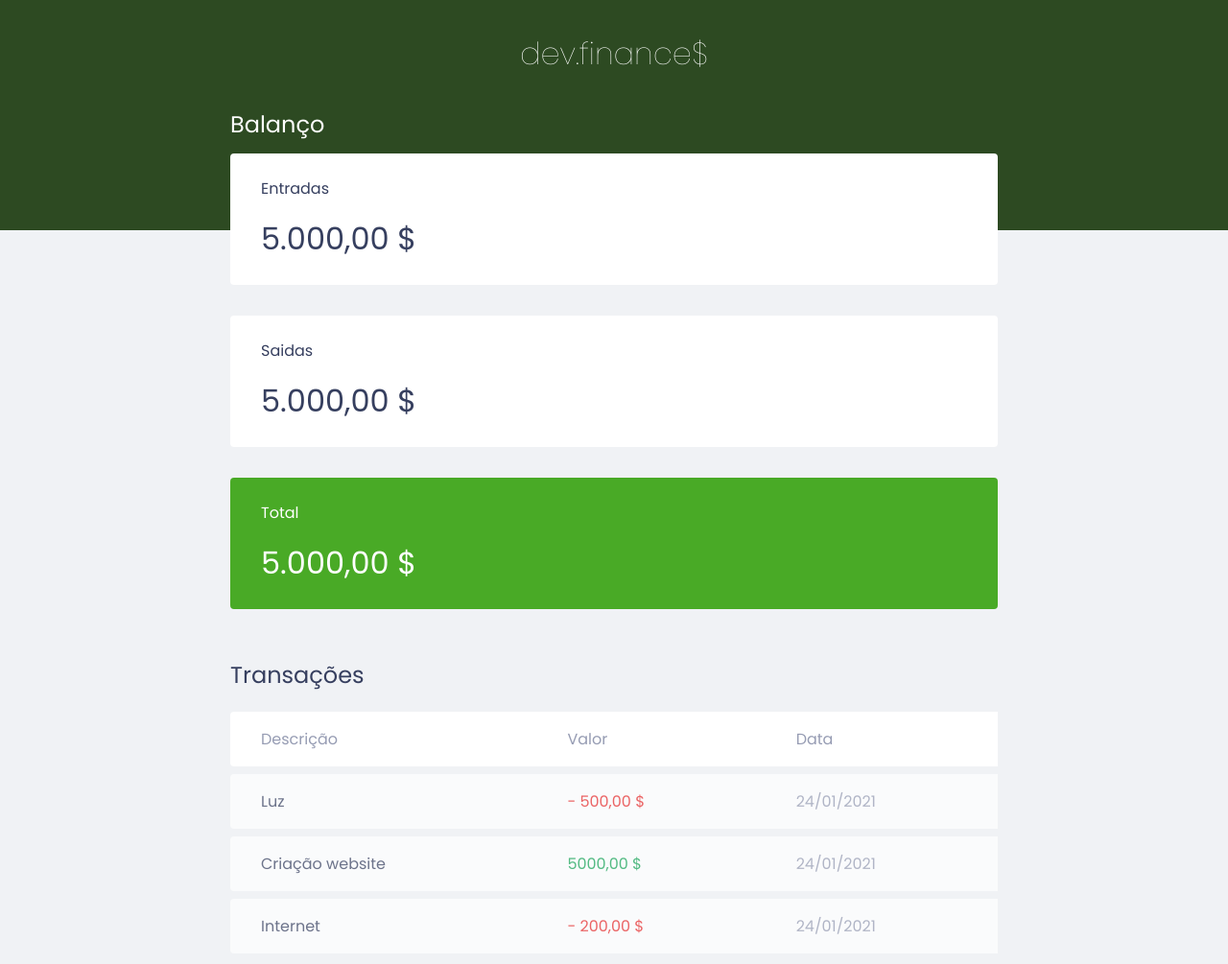
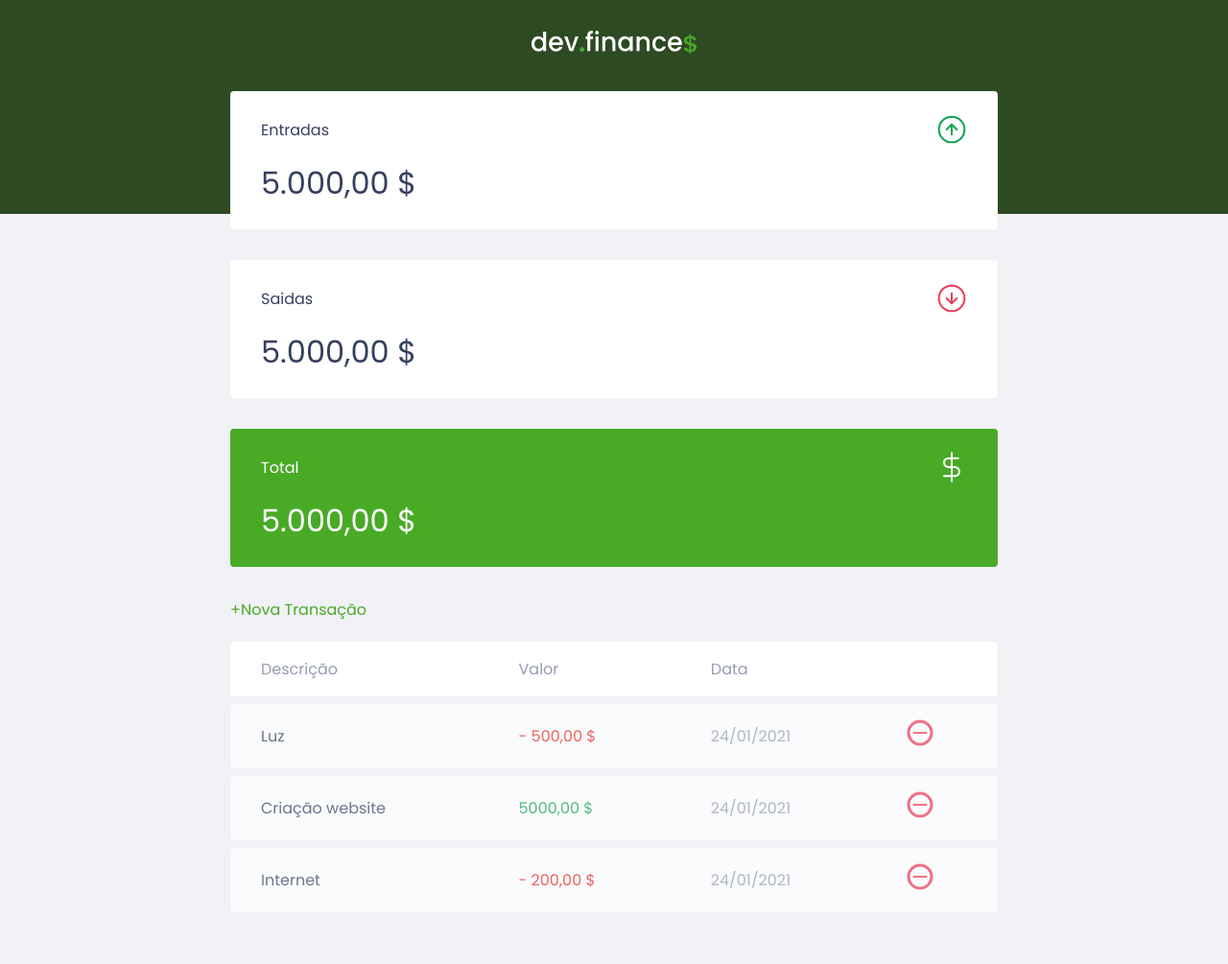
Before and after one commit to gersonlamela/maratona_discover, a plain HTML site: page index.html in a window 1280 px wide. Shown: the top 1005 px of the page at 96% size. Drawn offline with Linux system fonts and the light colour scheme.

Commit message:
21/01/2021 23:03
Aula 2 - Parte 1

```diff
--- a/index.html
+++ b/index.html
@@ -14,37 +14,51 @@
 <body>
 
     <header>
-        <h1 id="logo">dev.finance$</h1>
+        <img src="./assets/logo.svg" alt="Logo Dev Finance">
     </header>
-
 
 
     <main class="container">
         <section id="balance">
-            <h2>Balanço</h2>
+            <h2 class="sr-only">Balanço</h2>
 
             <div class="card">
-                <h3>Entradas</h3>
+                <h3>
+                    <span>Entradas</span>
+                    <img src="./assets/income.svg" alt="Image de entradas">
+                </h3>
                 <p>5.000,00 $</p>
             </div>
             <div class="card">
-                <h3>Saidas</h3>
+                <h3>
+                    <span>Saidas</span>
+                    <img src="./assets/expense.svg" alt="Image de entradas">
+
+                </h3>
                 <p>5.000,00 $</p>
             </div>
             <div class="card total">
-                <h3>Total</h3>
+                <h3>
+                    <span>Total</span>
+                    <img src="./assets/total.svg" alt="Image de entradas">
+                </h3>
                 <p>5.000,00 $</p>
             </div>
         </section>
 
         <section id="transactions">
-            <h2>Transações</h2>
+            <h2 class="sr-only">Transações</h2>
+
+            <a href="#" class="button new">+Nova Transação</a>
+
             <table id="data-table">
                 <thead>
                     <tr>
                         <th class='description'>Descrição</th>
                         <th>Valor</th>
                         <th>Data</th>
+                        <th></th>
+
 
                     </tr>
                 </thead>
@@ -54,16 +68,25 @@
                         <td class='description'>Luz</td>
                         <td class='expense'>- 500,00 $</td>
                         <td class='date'>24/01/2021</td>
+                        <td>
+                            <img src="./assets/minus.svg" alt="Remover transação">
+                        </td>
                     </tr>
                     <tr>
                         <td class='description'>Criação website</td>
                         <td class='income'>5000,00 $</td>
                         <td class='date'>24/01/2021</td>
+                        <td>
+                            <img src="./assets/minus.svg" alt="Remover transação">
+                        </td>
                     </tr>
                     <tr>
                         <td class='description'>Internet</td>
                         <td class='expense'>- 200,00 $</td>
                         <td class='date'>24/01/2021</td>
+                        <td>
+                            <img src="./assets/minus.svg" alt="Remover transação">
+                        </td>
                     </tr>
                 </tbody>
             </table>
--- a/style.css
+++ b/style.css
@@ -15,6 +15,18 @@ body {
     font-family: 'Poppins', sans-serif;
 }
 
+.sr-only {
+    position: absolute;
+    width: 1px;
+    height: 1px;
+    padding: 0;
+    margin: -1px;
+    overflow: hidden;
+    clip: rect(0, 0, 0, 0);
+    white-space: nowrap;
+    border-width: 0;
+}
+
 .container {
     width: min(90vw, 800px);
     margin: auto;
@@ -28,6 +40,24 @@ h2 {
     margin-bottom: 0.8rem;
     color: var(--dark-blue);
     font-weight: normal;
+}
+
+
+/* Links & Buttons */
+
+a {
+    color: #49AA26;
+    text-decoration: none;
+}
+
+.button.new {
+    display: inline-block;
+    margin-bottom: .8rem;
+}
+
+a:hover {
+    color: #3dd705;
+    text-decoration: none;
 }
 
 
@@ -70,6 +100,9 @@ header {
 .card h3 {
     font-weight: normal;
     font-size: 1rem;
+    display: flex;
+    align-items: center;
+    justify-content: space-between;
 }
 
 .card p {
@@ -95,6 +128,11 @@ header {
 table thead tr th:first-child,
 table tbody tr td:first-child {
     border-radius: 0.25rem 0 0 0.25rem;
+}
+
+table thead tr th:last-child,
+table tbody tr td:last-child {
+    border-radius: 0rem 0.25rem 0.25rem 0rem;
 }
 
 table thead th {
```
Also changed, not shown: assets/capa.png (added), 1 other file.
